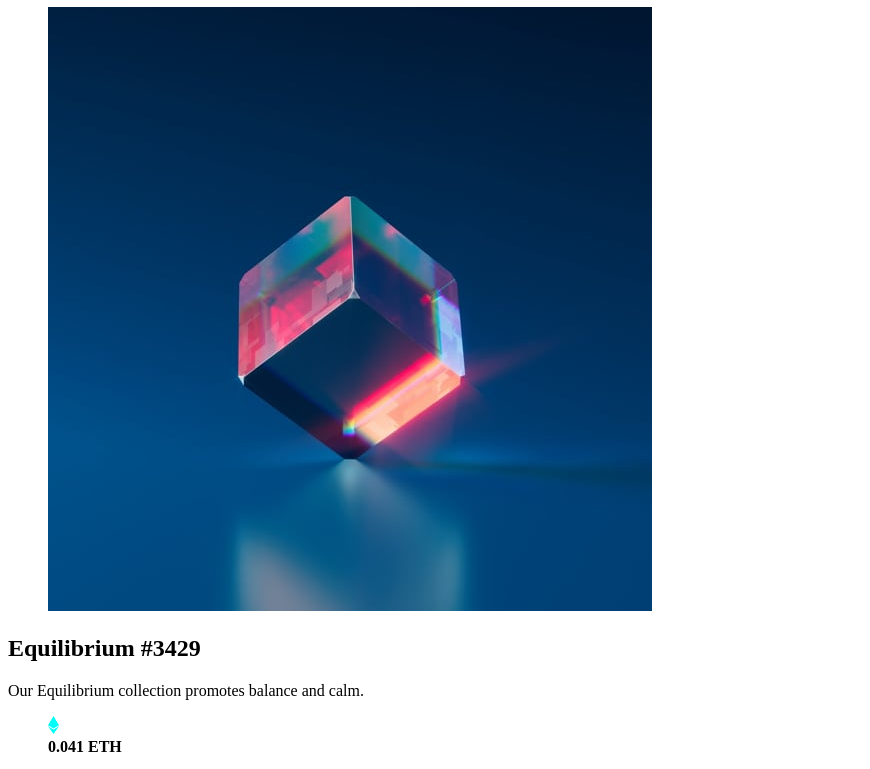
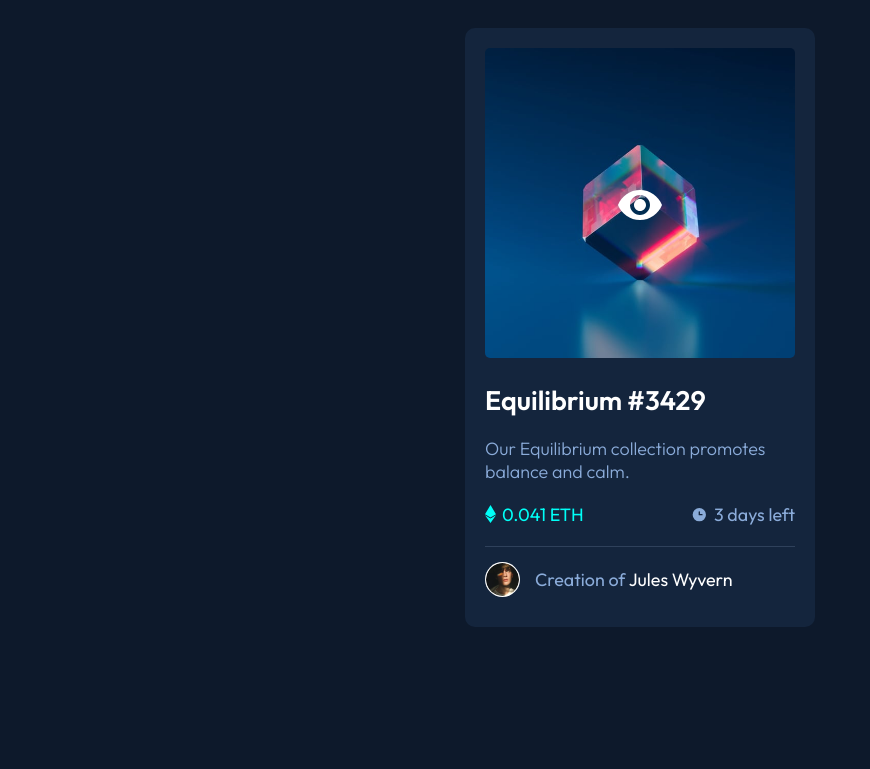
Before and after one commit to calebesg/nft-card-component, a plain HTML site: page index.html in a window 1280 px wide. Shown: the part 73-842 px from the top of the page, without its empty margins (0-870 px from the left). After the commit the page ends 800 px from the top, so only its background shows below. Drawn offline with Linux system fonts and the light colour scheme.

Commit message:
created base style sheet

```diff
--- a/index.html
+++ b/index.html
@@ -1,19 +1,24 @@
 <!DOCTYPE html>
 <html lang="en">
 <head>
+
   <meta charset="UTF-8">
   <meta name="viewport" content="width=device-width, initial-scale=1.0">
-
   <link rel="icon" type="image/png" sizes="32x32" href="./images/favicon-32x32.png">
 
   <title>Frontend Mentor | NFT preview card component</title>
+
+  <link rel="preconnect" href="https://fonts.googleapis.com">
+  <link rel="preconnect" href="https://fonts.gstatic.com" crossorigin>
+  <link href="https://fonts.googleapis.com/css2?family=Outfit:wght@300;400;600&display=swap" rel="stylesheet">
+  <link rel="stylesheet" href="styles.css">
 
 </head>
 <body>
   <main>
     <h1 class="sr-only">NFT card component</h1>
 
-    <figure>
+    <figure class="nft-panel">
       <img src="./images/image-equilibrium.jpg" alt="Balanced Cube">
       <img src="./images/icon-view.svg" alt="icon view">
     </figure>
@@ -22,7 +27,7 @@
 
     <p>Our Equilibrium collection promotes balance and calm.</p>
 
-    <div role="presentation">
+    <div class="data-post-info" role="presentation">
       <figure>
         <img src="./images/icon-ethereum.svg" alt="Ethereum icon">
         <figcaption><strong>0.041 ETH</strong></figcaption>
@@ -34,6 +39,8 @@
       </figure>
     </div>
 
+    <hr class="line"/>
+
     <figure class="avatar">
       <img src="./images/image-avatar.png" alt="avatar">
       <figcaption>Creation of <span>Jules Wyvern</span></figcaption>
--- /dev/null
+++ b/styles.css
@@ -0,0 +1,122 @@
+:root {
+  --soft-blue:hsl(215, 51%, 70%);
+  --cyan:hsl(178, 100%, 50%);
+
+  --dark-blue-main:hsl(217, 54%, 11%);
+  --dark-blue-card:hsl(216, 50%, 16%);
+  --dark-blue-line:hsl(215, 32%, 27%);
+  --white:hsl(0, 0%, 100%);
+}
+
+* {
+  margin: 0;
+  padding: 0;
+  box-sizing: border-box;
+}
+
+body {
+  font-family: "Outfit", sans-serif;
+  font-size: 1.12rem;
+  color: var(--soft-blue);
+  min-height: 100vh;
+  background-color: var(--dark-blue-main);
+
+  display: flex;
+  justify-content: center;
+  align-items: center;
+}
+
+main {
+  max-width: 350px;
+  padding: 20px;
+  background-color: var(--dark-blue-card);
+  border-radius: 10px;
+}
+
+main>h1 {
+  opacity: 0;
+  height: 0;
+}
+
+.nft-panel {
+  position: relative;
+}
+
+.nft-panel img:first-of-type {
+  width: 100%;
+  border-radius: 5px;
+}
+
+.nft-panel img:last-of-type {
+  position: absolute;
+  left: calc(50% - 24px);
+  top: calc(50% - 24px);
+}
+
+main h2 {
+  color: var(--white);
+  padding: 20px 0;
+  cursor: pointer;
+}
+
+main h2:hover {
+  color: var(--cyan);
+}
+
+main p {
+  font-weight: 300;
+  padding-bottom: 20px;
+}
+
+main .data-post-info {
+  display: flex;
+  align-items: center;
+  justify-content: space-between;
+  padding-bottom: 5px;
+}
+
+main .data-post-info figure {
+  display: flex;
+  align-items: center;
+}
+
+main .data-post-info figure img {
+  margin-right: 6px;
+}
+
+.data-post-info figure figcaption strong {
+  color: var(--cyan);
+  font-weight: 400;
+}
+
+main .line {
+  width: 100%;
+  height: 1px;
+  border: none;
+  margin: 15px 0;
+  background-color: var(--dark-blue-line);
+}
+
+.avatar {
+  display: flex;
+  align-items: center;
+  margin-bottom: 10px;
+}
+
+.avatar figcaption span {
+  color: var(--white);
+  cursor: pointer;
+}
+
+.avatar figcaption span:hover {
+  color: var(--cyan);
+}
+
+.avatar img {
+  max-width: 35px;
+  padding: 1px;
+  border: none;
+  border-radius: 50%;
+  background-color: var(--white);
+  margin-right: 15px;
+}
```
